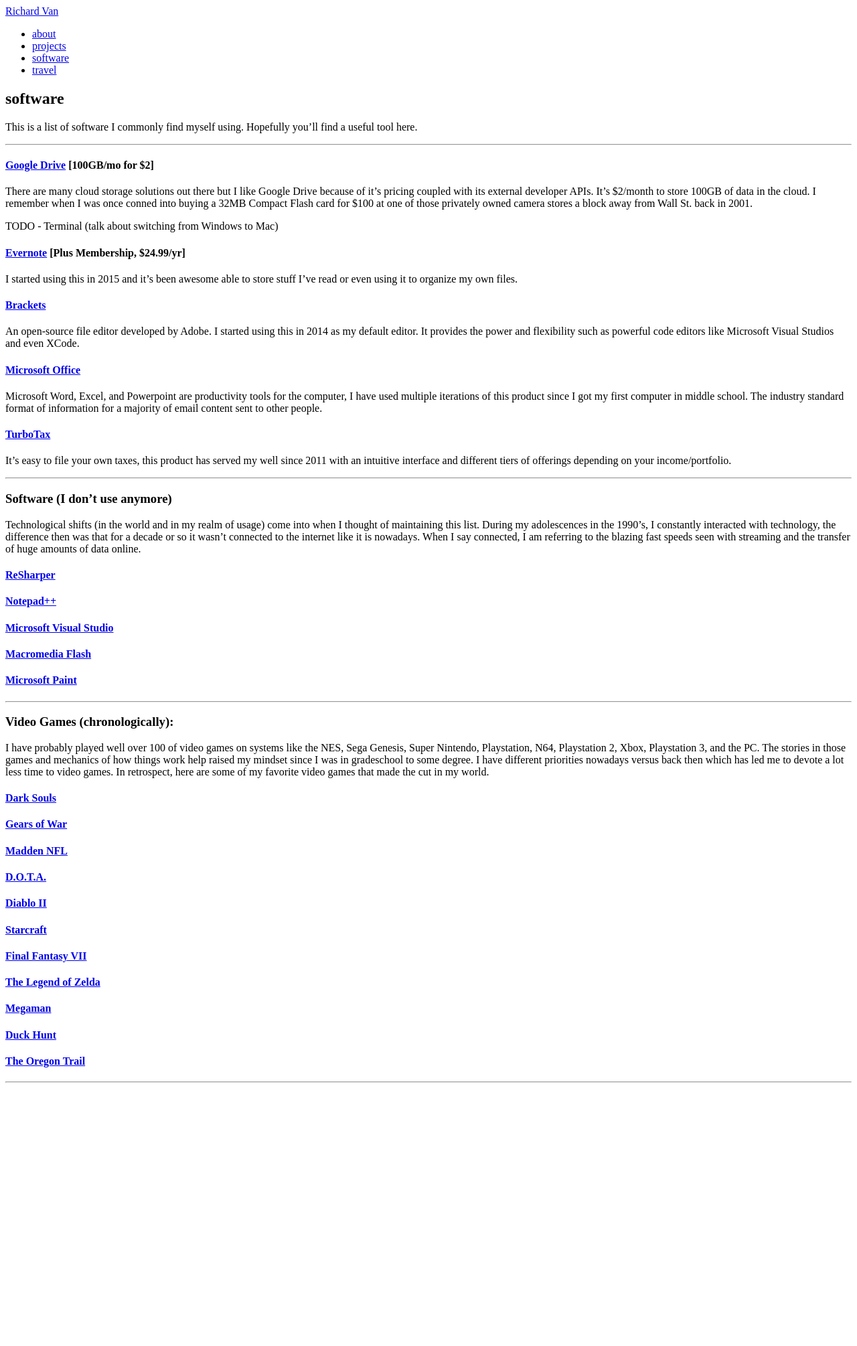
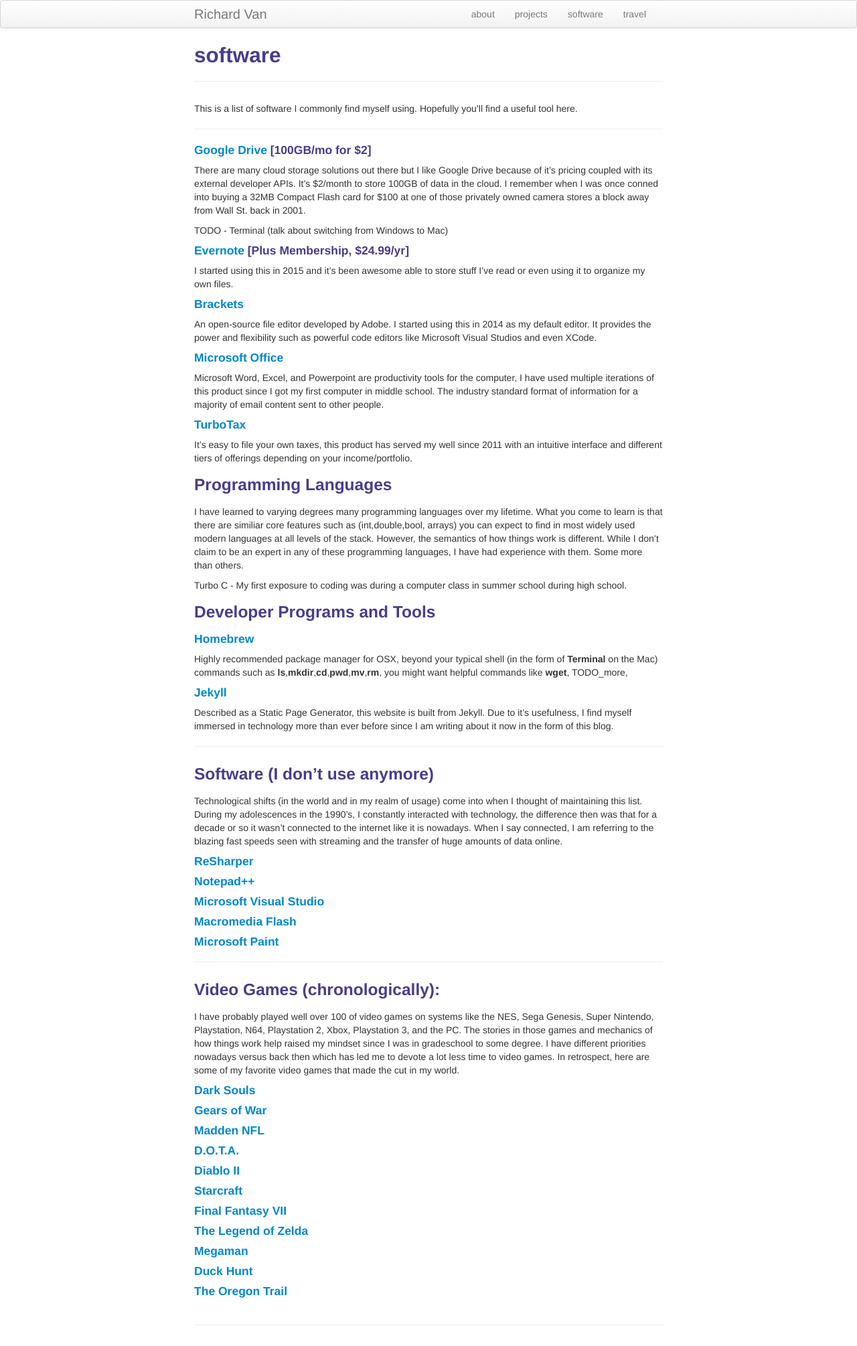
Before and after one commit to richardvan/richardvan.github.io, a Jekyll site: the page built from pages/software.md, in a window 1280 px wide. Shown: the whole page at 67% size. Built offline with Jekyll 4.4.1, drawn with Linux system fonts in a browser that asks for light colours; before the commit the page ends 1625 px from its top, so only the background shows below that.

Commit message:
commit from lappy, fixed links and updated some software text

```diff
--- a/_includes/themes/twitter/default.html
+++ b/_includes/themes/twitter/default.html
@@ -16,9 +16,9 @@
     <![endif]-->
 
     <!-- Le styles -->
-    <link href="{{ ASSET_PATH }}/bootstrap/css/bootstrap.2.2.2.min.css" rel="stylesheet">
-    <link href="{{ ASSET_PATH }}/css/style.css?body=1" rel="stylesheet" type="text/css" media="all">
-    <link href="{{ ASSET_PATH }}/css/kbroman.css" rel="stylesheet" type="text/css" media="all">
+    <link href="{{ BASE_PATH }}/assets/themes/twitter/bootstrap/css/bootstrap.2.2.2.min.css" rel="stylesheet">
+    <link href="{{ BASE_PATH }}/assets/themes/twitter/css/style.css?body=1" rel="stylesheet" type="text/css" media="all">
+    <link href="{{ BASE_PATH }}/assets/themes/twitter/css/bruinvan.css" rel="stylesheet" type="text/css" media="all">
 
     <!-- Le fav and touch icons -->
     <link rel="SHORTCUT ICON" href="{{ BASE_PATH }}/assets/pics/favicon.ico"/>
--- a/pages/software.md
+++ b/pages/software.md
@@ -30,6 +30,30 @@ Microsoft Word, Excel, and Powerpoint are productivity tools for the computer, I
 #### <a name="current"></a>[TurboTax](https://turbotax.com/)
 
 It's easy to file your own taxes, this product has served my well since 2011 with an intuitive interface and different tiers of offerings depending on your income/portfolio.
+
+
+### Programming Languages
+
+I have learned to varying degrees many programming languages over my lifetime. What you come to learn is that there are similiar core features such as (int,double,bool, arrays) you can expect to find in most widely used modern languages at all levels of the stack.  However, the semantics of how things work is different.  While I don't claim to be an expert in any of these programming languages, I have had experience with them.  Some more than others.
+
+
+
+
+
+Turbo C - My first exposure to coding was during a computer class in summer school during high school.
+
+
+### Developer Programs and Tools
+
+#### <a name="current"></a>[Homebrew](http://brew.sh/)
+
+Highly recommended package manager for OSX, beyond your typical shell (in the form of **Terminal** on the Mac) commands such as **ls**,**mkdir**,**cd**,**pwd**,**mv**,**rm**, you might want helpful commands like **wget**, TODO_more,
+
+
+#### <a name="current"></a>[Jekyll](https://jekyllrb.com/)
+
+Described as a Static Page Generator, this website is built from Jekyll.  Due to it's usefulness, I find myself immersed in technology more than ever before since I am writing about it now in the form of this blog.
+
 
 ---
 
```
Also changed, not shown: assets/themes/twitter/css/bruinvan.css (renamed from assets/themes/twitter/css/kbroman.css), 4 other files.
